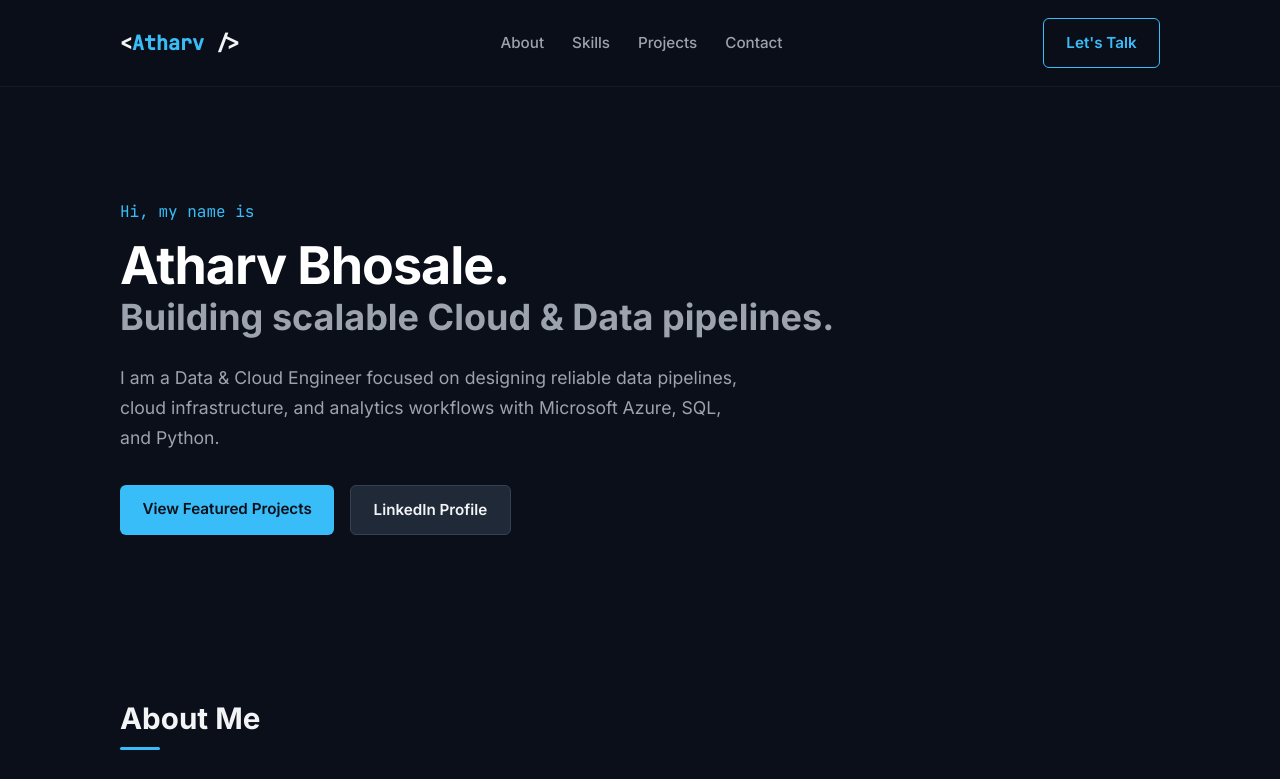
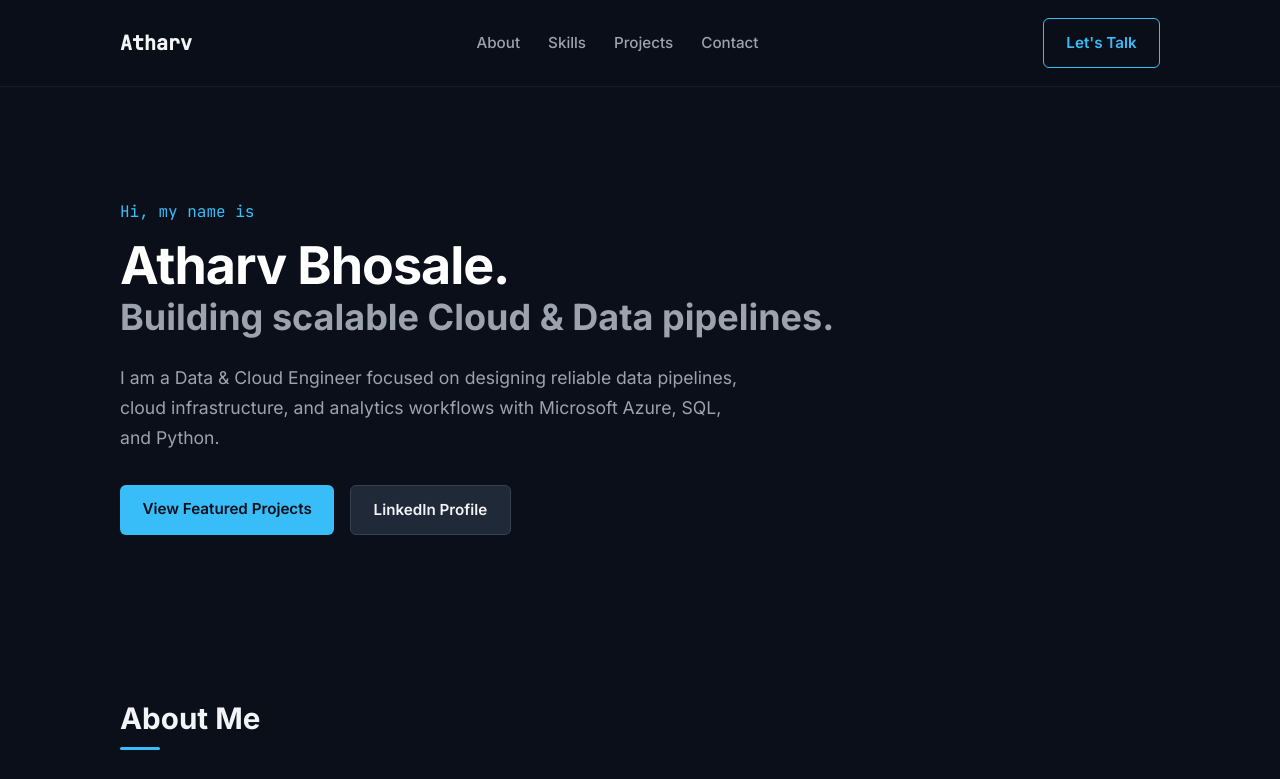
Before and after one commit to atharvbhosale16/atharvbhosale16.github.io, a plain HTML site: page index.html in a window 1280 px wide. Shown: the top 779 px of the page. Drawn offline with Linux system fonts and the light colour scheme.

Commit message:
Update index.html

```diff
--- a/index.html
+++ b/index.html
@@ -469,7 +469,7 @@
   <!-- Navigation -->
   <header class="header">
     <div class="container nav-container">
-      <a href="#hero" class="logo">&lt;<span>Atharv</span> /&gt;</a>
+     <a href="#hero" class="logo">Atharv</a>
       <nav class="nav-links">
         <a href="#about">About</a>
         <a href="#skills">Skills</a>
```
